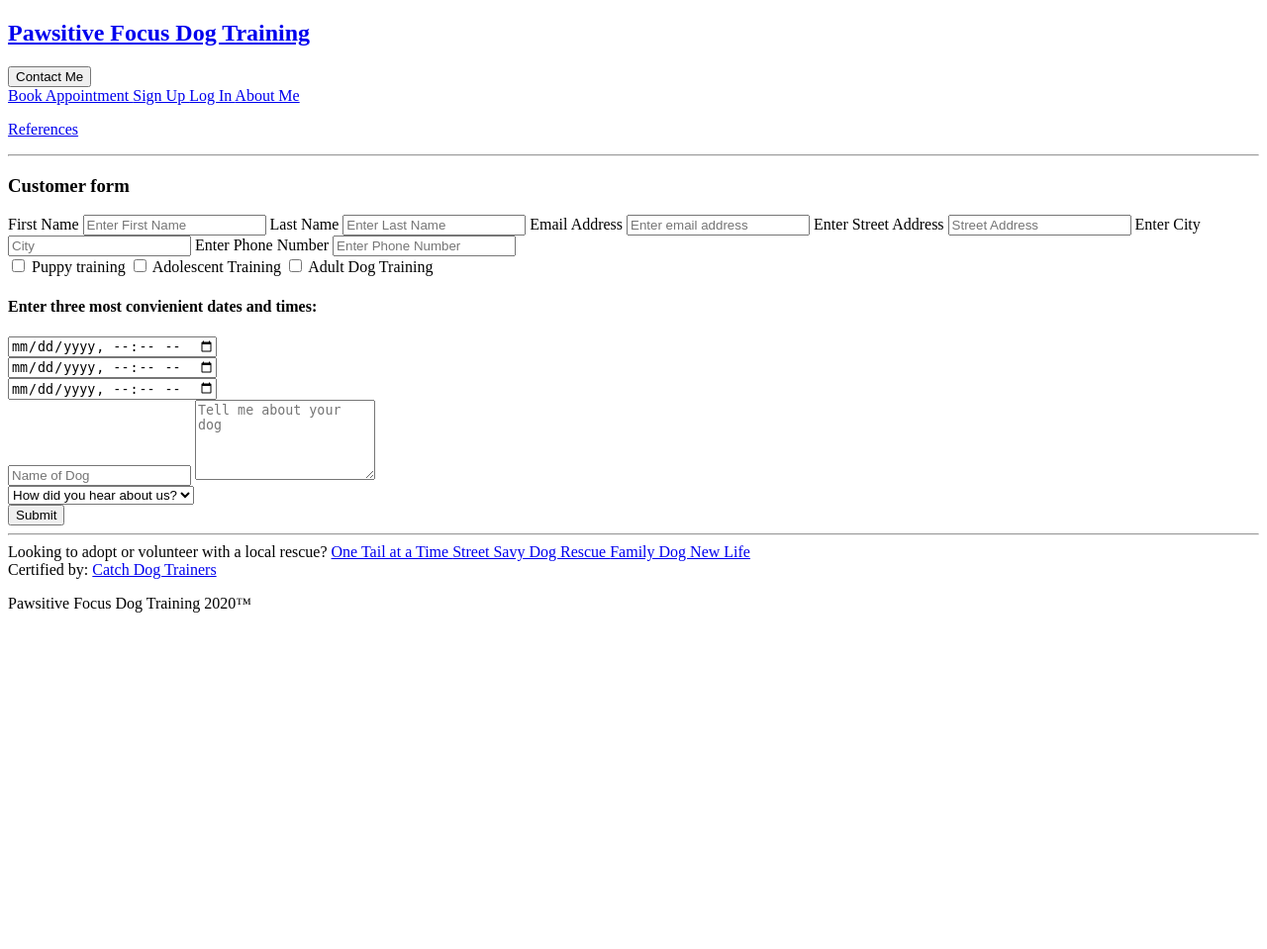
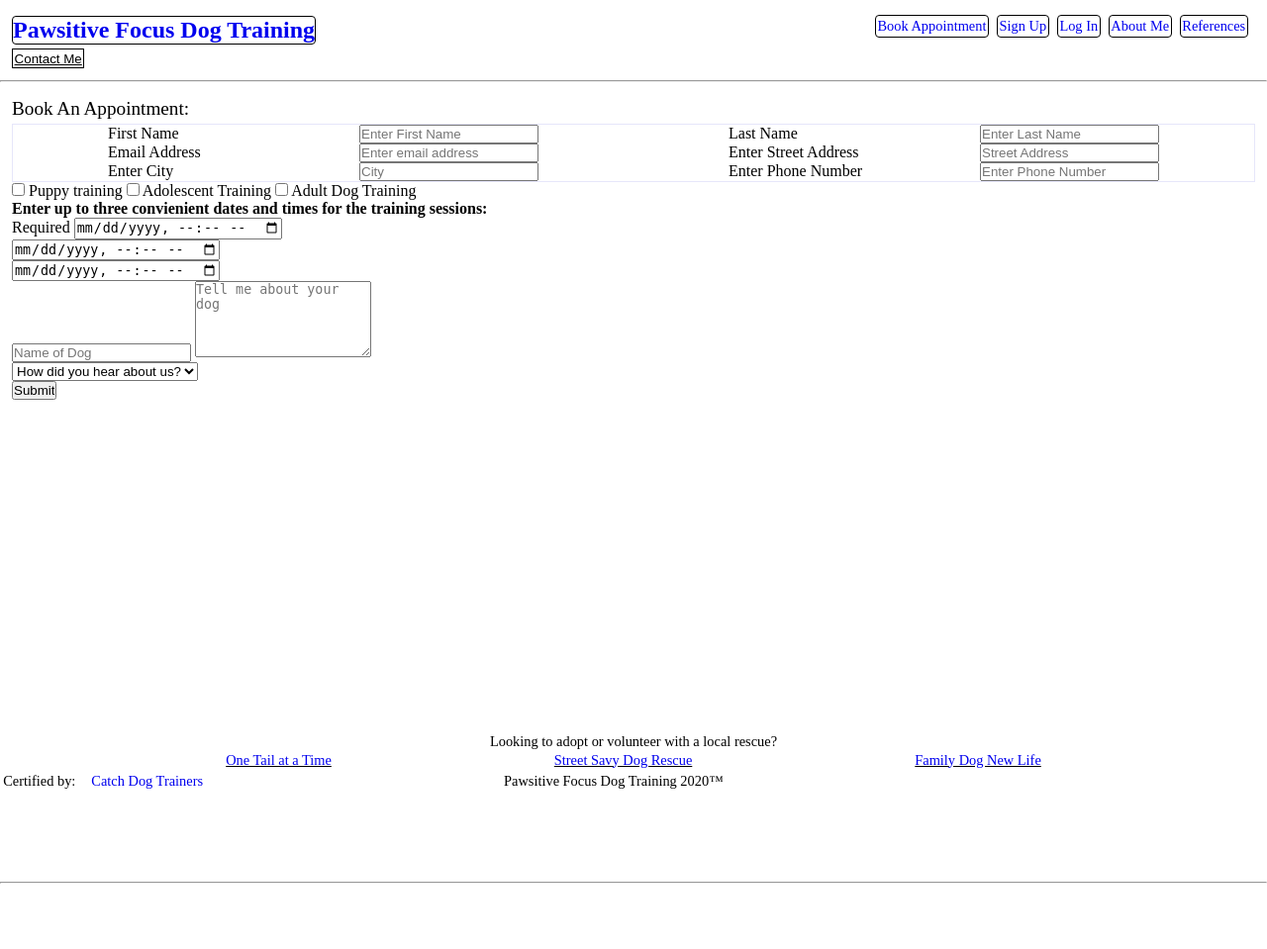
Before and after one commit to Tadashi-Croy/ideal-octo-couscous, a Django app: page /get_deets in a window 1280 px wide. Shown: the whole page at 99% size. Before the commit the page ends 619 px from the top, so only its background shows below. Run offline with Django 3.2, Linux system fonts and the light colour scheme; some libraries are stand-ins or nearby versions.

Commit message:
Started CSS work and added Session limit

```diff
--- a/pawsapp/static/pawsapp/style.css
+++ b/pawsapp/static/pawsapp/style.css
@@ -0,0 +1,239 @@
+*, ::before, ::after{
+    margin: 0;
+    padding: 0;
+
+}
+
+/* Container Type Mods */
+
+a{
+    text-decoration: none;
+}
+body{
+    height: 100%;
+}
+#app{
+    height: 100vh;
+}
+
+/* Container Type Mods End */
+
+
+
+
+
+/* Base Header Section */
+
+
+#base-head{
+    display: flex;
+    margin: .25rem;
+    padding: .5rem;
+    justify-content: space-between;
+    color: black;
+    position: sticky;
+    top: 0;
+
+}
+
+.hero{
+    margin: 0;
+}
+.hero> *{
+    margin: .25rem 0;
+}
+.hero> h2{
+    border: 1px solid black;
+    border-radius: 4px;
+}
+.hero >a >button{
+    border:  1px solid black;
+    background-color: white;
+    cursor: pointer;
+    text-decoration: underline;
+    padding: .1rem;
+}
+
+.hero >a :hover{
+    opacity: .9;
+    transform: scale(1.1);
+
+}
+
+
+
+.header-links{
+    display: flex;
+    padding: .1rem;
+    margin: .1rem;
+    color: black;
+
+}
+
+.header-links >*{
+
+    font-size: .9rem;
+    margin: 0 .25rem;
+    padding: .1rem;
+    border: 1px solid black;
+    border-radius: 4px;
+    height: 35%;
+    text-align: center;
+}
+
+.header-links :hover{
+    transform: scale(.9);
+    background-color: gray;
+    color: black;
+}
+
+/* Base Header Section End */
+
+/* Base Footer Section Start */
+
+footer{
+    position: sticky;
+    bottom: 0;
+    display: flex;
+    flex-direction: column;
+    margin: .1rem;
+    background: rgb(255, 255, 255);
+
+}
+.links> *{
+    margin: .1rem 0;
+}
+.links{
+    text-align: center;
+    padding: .1rem;
+    font-size: .9rem;
+}
+.links> div{
+    display: flex;
+    justify-content: space-evenly;
+    font-size: .9rem;
+    text-decoration: underline;
+}
+
+.cert{
+    display: flex;
+    padding: .1rem;
+    font-size: .9rem;
+}
+.cert >*{
+    margin: 0 18rem 0 1rem;
+}
+.cert >p{
+    text-align: right;
+}
+
+
+
+/* Base Footer Section End */
+
+/* Pawsapp Index Page Start*/
+
+.index-body{
+    height: 75vh;
+
+}
+.hero-pic{
+    border: 1px solid black;
+    background: url('images/banner.jpg');
+    background-size: cover;
+    height: 75%;
+    margin: 0;
+    padding: 0;
+}
+.hero-pic> div{
+    color: rgb(223, 223, 223);
+    background: rgba(94, 94, 94, 0.274);
+    font-size: 1.1rem;
+    text-align: center;
+    word-break: break-all;
+    word-wrap: break-word;
+    width: 60%;
+    margin: 7rem auto;
+}
+
+.index-content{
+    margin: 0;
+    padding: 0;
+
+
+}
+.index-content-div{
+    margin: 0;
+
+}
+.index-content-div > div{
+    text-align: center;
+    background: rgba(128, 128, 128, 0.349);
+}
+.service-holder{
+    width: 100%;
+    height: 20vh;
+    display: flex;
+
+}
+.service-holder >*{
+    margin: .1rem;
+}
+
+
+.service{
+    width: 20%;
+    text-align: center;
+    background: white;
+    font-size: 1.2rem;
+
+}
+.spanner{
+    padding: 0 .1rem;
+
+    border: 1px solid black;
+}
+
+/* Pawsapp Index Page End */
+
+/* Pawsapp Customer Form Start */
+
+.customer-form-body{
+    display: flex;
+    flex-direction: column;
+    padding: .25rem;
+    margin: .5rem;
+}
+.customer-form-header{
+    margin: .25rem 0;
+    font-size: 1.2rem;
+}
+.customer-form-header > h4{
+    margin: .25rem;
+    padding: .2rem;
+}
+form> .entry{
+    display: flex;
+    flex-direction: column;
+
+}
+
+.basic-info{
+    display: grid;
+    grid-template-columns: 1fr 1fr;
+    grid-row: 1fr 1fr 1fr;
+    border: 1px solid lavender;
+}
+.basic-info>div{
+    display: flex;
+    justify-content: space-between;
+    padding: 0 6rem;
+}
+
+
+
+
+
+
+
+/* Pawsapp Customer Form End */
--- a/pawsapp/templates/pawsapp/base.html
+++ b/pawsapp/templates/pawsapp/base.html
@@ -19,7 +19,7 @@
 <body>
 
     <header id="base-head">
-        <div>
+        <div class="hero">
             <h2>
             <a href="{% url 'pawsapp:index' %} ">
 
@@ -28,7 +28,7 @@
                 </h2>
 
 
-              <a href="mail: test@test.com" target='_blank'><button> Contact Me</button></a>
+            <a href="mail: test@test.com" target='_blank'> <button> Contact Me</button></a>
 
 
         </div>
@@ -79,6 +79,8 @@
 
 
     </header>
+
+
     <hr>
     <div id="app">
 
@@ -91,7 +93,11 @@
     <hr>
     <footer>
         <div class="links">
+            <p>
                 Looking to adopt or volunteer with a local rescue?
+
+            </p>
+            <div>
 
                 <a href="https://otatpdx.org/" target="_blank">
                     One Tail at a Time
@@ -106,13 +112,15 @@
                 </a>
 
             </div>
-        <div>
+
+        </div>
+        <div class="cert">
             Certified by:
             <a href="https://catchdogtrainers.com/who-we-are/" target="_blank">
                 Catch Dog Trainers
             </a>
+            <p>Pawsitive Focus Dog Training 2020&trade;</p>
         </div>
-       <p>Pawsitive Focus Dog Training 2020&trade;</p>
 
     </footer>
 
--- a/pawsapp/templates/pawsapp/customer_form.html
+++ b/pawsapp/templates/pawsapp/customer_form.html
@@ -1,41 +1,76 @@
 {% extends 'pawsapp/base.html' %}
 
+{% block title%}
+
+Make an Appointment
+
+{% endblock%}
+
+
+
 {% block content%}
-<main>
-        <h3>Customer form</h3>
+<main class="customer-form-body">
+        <div class="customer-form-header">
+
+            <p>Book An Appointment:</p>
 
             {% if info  %}
-           <h3>{{info}} for {{dog_name}}</h3>
+            <h4>{{info}}
+
+                {% if dog_name%}
+                for {{dog_name}}
+                {% endif %}
+            </h4>
 
             {% endif %}
+        </div>
+        <div class="customer-form">
 
             <form action="{% url 'pawsapp:get_deets'%}" method="post">
                 {% csrf_token%}
+
                 <div class="entry">
+
+
+
                     <div class="basic-info">
-
+                        <div>
                             <label for="first_name"> First Name</label>
                             <input  name="first_name" type="text" placeholder="Enter First Name">
+                        </div>
 
-
+                        <div>
                             <label for="last_name"> Last Name</label>
                             <input name= "last_name" type="text" placeholder="Enter Last Name">
+                        </div>
 
-
+                        <div>
                             <label for="email"> Email Address </label>
                             <input type="email" name="email" id="email" placeholder="Enter email address">
+                        </div>
 
+                        <div>
                             <label for="address"> Enter Street Address</label>
                             <input type="text" name="address" id="" placeholder="Street Address">
+                        </div>
 
+                        <div>
                             <label for="city"> Enter City</label>
                             <input type="text" name="city" id="" placeholder="City" >
+                        </div>
 
+                        <div>
                             <label for="phone"> Enter Phone Number</label>
                             <input name = 'phone' type="tel" placeholder="Enter Phone Number">
                         </div>
 
-                <div>
+                    </div>
+
+
+
+
+                    <div class="training-checks">
+
                         <input type="checkbox" name="puppy_training" id="" value="True">
                         <label for="puppy_training"> Puppy training</label>
 
@@ -46,17 +81,19 @@
                         <label for="adult_training">Adult Dog Training</label>
 
 
-                    <div>
-                        <div>
-                            <h4>Enter three most convienient dates and times:</h4>
+                        <div class=" appt-times">
+                            <h4>Enter up to three convienient dates and times for the training sessions:</h4>
+
+                            <div class="time">
+                                <label for="time1"> Required</label>
                                 <input type="datetime-local" name="time1" id="time1" placeholder="Time 1">
 
                             </div>
-                        <div>
+                            <div class="time">
                                 <input type="datetime-local" name="time2" id="time2" placeholder="Time 1">
 
                             </div>
-                        <div>
+                            <div class="time">
                                 <input type="datetime-local" name="time3" id="time3">
 
                             </div>
@@ -67,11 +104,12 @@
 
 
 
-                <div>
+                    <div class="dog-details">
                         <input type="text" name="dog_name" id="" placeholder="Name of Dog">
                         <textarea name="dog_detail" id="" cols="20" rows="5" placeholder="Tell me about your dog" ></textarea>
                     </div>
 
+                    <div>
 
                         <select v-model="heardAbout" name="heard_about" id="">
 
@@ -95,19 +133,20 @@
 
                         </div>
 
+                    </div>
 
 
 
                 </div>
 
 
-
-
-
+                <div>
 
                     <input type="submit" value="Submit">
+                </div>
 
             </form>
+        </div>
 
 
 
--- a/pawsapp/views.py
+++ b/pawsapp/views.py
@@ -3,7 +3,7 @@
 from django.http import HttpResponse
 from .models import Appointment
 from django.utils import timezone
-from django.utils.timezone import make_aware
+from django.utils.timezone import is_aware, make_aware
 from datetime import datetime, time
 
 
@@ -22,7 +22,16 @@
         form = request.POST
         owner = form['first_name'] + " " + form['last_name']
 
-        print(form)
+
+        if not form.get('first_name') or not form.get('email') or not form.get('phone'):
+
+            return render(request, 'pawsapp/customer_form.html', {'info': 'Please Enter Information into all required fields.'})
+
+
+
+
+
+        # print(form)
         owner = owner
         email = form['email']
         address = form['address']
@@ -34,20 +43,77 @@
         dog_name = form['dog_name']
         dog_detail = form['dog_detail']
         heard_about = form.get('heard_about',None)
-        time1 = form['time1']
-        time2 = form['time2']
-        time3 = form['time3']
         adoption = form.get('referred',None)
         other = form.get('other',None)
         referred = 'None'
 
+        time1 = form.get('time1')
+        time2 = form.get('time2')
+        time3 = form.get('time3')
+        error_message = None
 
-        print(time1)
-        # datetime_object = datetime.strptime(time1, '%Y %m %d %I:%M')
-        # 2020-11-16T21:28
-        # print(datetime_object)
+        if time1:
+            try:
+                time1 = datetime.strptime(time1,'%Y-%m-%dT%H:%M' )
+                time1_aware = make_aware(time1)
 
-        if heard_about != 'Other' and heard_about != 'Referral':
+
+            except:
+                error_message='Please Select a Time'
+                time1 = None
+
+        else:
+            error_message= 'Please Select a Time'
+            time1 = None
+
+
+        if time2:
+            try:
+                time2 = datetime.strptime(time2,'%Y-%m-%dT%H:%M' )
+                time2_aware = make_aware(time2)
+
+            except ValueError:
+                error_message = 'Invalid Input'
+                time2 = None
+
+        else:
+            time2 = None
+
+
+
+        if time3:
+
+            try:
+                time3 = datetime.strptime(time3,'%Y-%m-%dT%H:%M' )
+                time3_aware = make_aware(time3)
+
+            except ValueError:
+                time3 = None
+
+        else:
+            time3 = None
+
+
+        if time1:
+
+            if time1 < datetime.now():
+
+                return render(request, 'pawsapp/customer_form.html', {'info': 'Please Enter a Time in the future.'})
+
+
+            else:
+                print(datetime.now())
+
+
+
+
+
+
+
+
+        heard_about = 'None Selected'
+
+        if heard_about != 'Other' and heard_about != 'Referral' and heard_about != None:
             referred = heard_about
         elif adoption:
             referred = adoption
@@ -57,29 +123,30 @@
             referred = 'None Selected'
 
 
-        # customer = Appointment(
-        #     owner = owner,
-        #     email = email,
-        #     address = address,
-        #     city = city,
-        #     phone = phone,
-        #     dog_name= dog_name,
-        #     puppy_training = puppy_training,
-        #     adolescent_training = adolescent_training,
-        #     adult_training =adult_training,
-        #     dog_detail =dog_detail,
-        #     heard_about = referred,
-        #     req_appt1 = time1,
-        #     req_appt2 = time2,
-        #     req_appt3 = time3,
-        # )
+        customer = Appointment(
+            owner = owner,
+            email = email,
+            address = address,
+            city = city,
+            phone = phone,
+            dog_name= dog_name,
+            puppy_training = puppy_training,
+            adolescent_training = adolescent_training,
+            adult_training =adult_training,
+            dog_detail =dog_detail,
+            heard_about = referred,
+            req_appt1 = time1,
+            req_appt2 = time2,
+            req_appt3 = time3,
+        )
 
         # customer.save()
         # print(customer)
 
         context = {
             'dog_name': form['dog_name'],
-            'info': 'Appointment Submitted'
+            'info': error_message,
+
 
             }
 
--- a/users/views.py
+++ b/users/views.py
@@ -5,6 +5,7 @@
 from django.contrib.auth.decorators import login_required
 from .models import UserProfile, UserProfileForm, DogForm, Dog
 import json
+
 
 
 # Create your views here.
@@ -62,6 +63,10 @@
 
         if user_auth:
             login(request, user_auth)
+            request.session.set_expiry(60)
+            print(request.session.get_expiry_age())
+
+
             return redirect('users:personal_profile')
 
     return render(request, 'users/log_in.html')
```
Also changed, not shown: pawsapp/static/pawsapp/main.js (+28 -1 lines), pawsapp/templates/pawsapp/index.html (+20 -11 lines), pawsapp/static/pawsapp/images/banner.jpg (added). Lines whose indentation alone changed are shown as unchanged.
